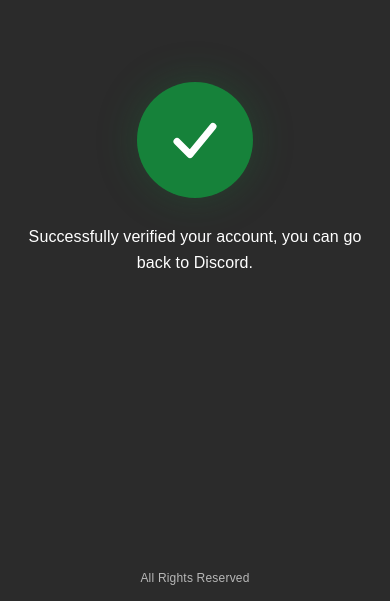
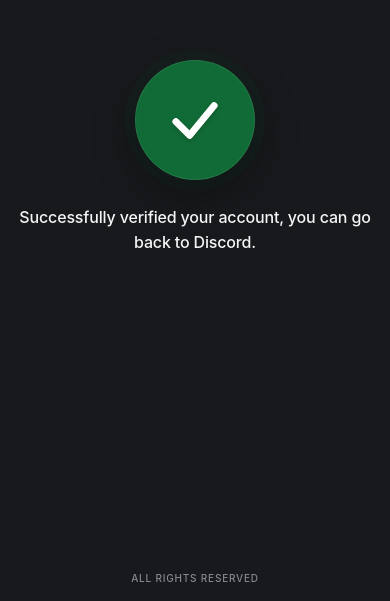
Before and after one commit to Leila150/ZUSA_Verification_Website, a plain HTML site: page public/index.html in a window 390 px wide. Shown: the part 243-844 px from the top of the page. Drawn offline with Linux system fonts and the light colour scheme.

Commit message:
Redesign ZUSA verification page for a darker, more professional look

```diff
--- a/public/style.css
+++ b/public/style.css
@@ -11,93 +11,98 @@
 
 body {
   min-height: 100vh;
-  background: #2b2b2b;
+  background: #17191c;
   color: #ffffff;
-  font-family: Arial, Helvetica, sans-serif;
+  font-family: Inter, ui-sans-serif, -apple-system, BlinkMacSystemFont, "Segoe UI", Roboto, Helvetica, Arial, sans-serif;
 }
 
 .verification-page {
   min-height: 100vh;
   width: 100%;
+  position: relative;
   display: flex;
-  flex-direction: column;
   align-items: center;
   justify-content: center;
-  padding: 32px 20px;
+  padding: 32px 20px 72px;
   text-align: center;
 }
 
 .verification-content {
+  width: min(100%, 620px);
   display: flex;
   flex-direction: column;
   align-items: center;
-  justify-content: center;
 }
 
 .check-circle {
-  width: 140px;
-  height: 140px;
+  width: 148px;
+  height: 148px;
   border-radius: 50%;
-  background: #16823a;
-  display: flex;
-  align-items: center;
-  justify-content: center;
-  box-shadow: 0 0 42px rgba(22, 130, 58, 0.28);
+  display: grid;
+  place-items: center;
+  background: #116b36;
+  border: 1px solid rgba(255, 255, 255, 0.08);
+  box-shadow: 0 14px 45px rgba(0, 0, 0, 0.32), 0 0 0 10px rgba(17, 107, 54, 0.07);
 }
 
 .check-mark {
-  width: 78px;
-  height: 78px;
+  width: 82px;
+  height: 82px;
   fill: none;
   stroke: #ffffff;
-  stroke-width: 7;
+  stroke-width: 6.5;
   stroke-linecap: round;
   stroke-linejoin: round;
+  filter: drop-shadow(0 2px 2px rgba(0, 0, 0, 0.16));
 }
 
 .verification-message {
-  max-width: 560px;
+  max-width: 600px;
   margin: 30px 0 0;
-  color: #ffffff;
-  font-size: 18px;
-  line-height: 1.6;
-  font-weight: 400;
-  font-style: normal;
-  letter-spacing: 0.1px;
+  color: #f4f5f6;
+  font-size: clamp(17px, 2.2vw, 20px);
+  line-height: 1.55;
+  font-weight: 450;
+  letter-spacing: -0.01em;
 }
 
 .rights {
   position: absolute;
-  bottom: 20px;
   left: 0;
+  bottom: 22px;
   width: 100%;
+  padding: 0 20px;
   text-align: center;
-  color: #b8b8b8;
-  font-size: 13px;
-  font-style: normal;
-  font-weight: 400;
-  letter-spacing: 0.2px;
+  color: #858a90;
+  font-size: 12px;
+  font-weight: 500;
+  letter-spacing: 0.08em;
+  text-transform: uppercase;
 }
 
 @media (max-width: 480px) {
+  .verification-page {
+    padding: 24px 18px 68px;
+  }
+
   .check-circle {
-    width: 116px;
-    height: 116px;
+    width: 120px;
+    height: 120px;
   }
 
   .check-mark {
-    width: 64px;
-    height: 64px;
-    stroke-width: 7;
+    width: 68px;
+    height: 68px;
+    stroke-width: 6.5;
   }
 
   .verification-message {
+    margin-top: 25px;
     font-size: 16px;
-    margin-top: 26px;
   }
 
   .rights {
-    bottom: 16px;
-    font-size: 12px;
+    bottom: 17px;
+    font-size: 10px;
   }
 }
```
